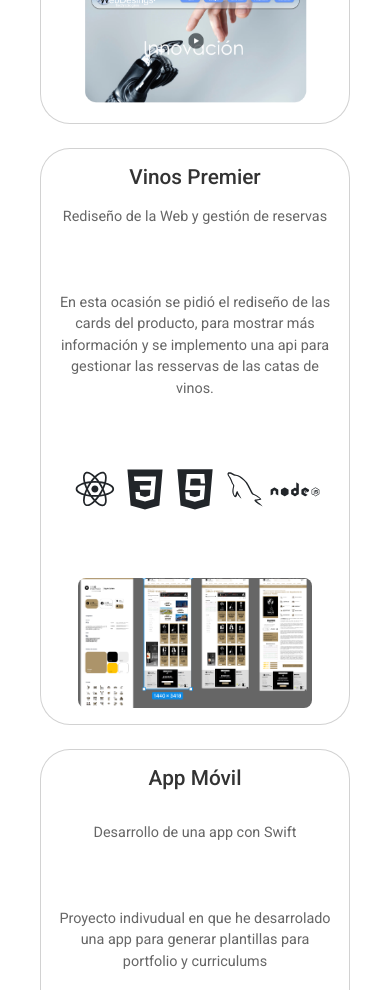
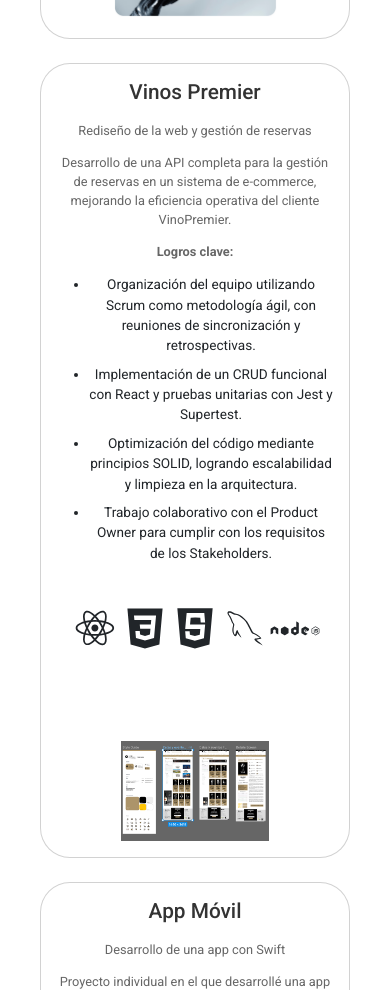
Before and after one commit to pointfs/portfolio-one-copia, a React (Vite) app: page / in a window 390 px wide. Shown: the part 1780-2770 px from the top of the page. Built offline with nearby package versions, Linux system fonts and the light colour scheme.

Commit message:
changes-cards-project-styled

```diff
--- a/src/components/gallerypro/GalleryProjects.css
+++ b/src/components/gallerypro/GalleryProjects.css
@@ -32,7 +32,6 @@
 .card {
   background-color: #ffffff;
   border-radius: 30px;
-  box-shadow: 0 8px 16px linear-gradient(180deg, #5a34b27e, #0066ff6d, #0c41a3);
   overflow: hidden;
   max-width: 1000px;
   width: 100%;
@@ -40,7 +39,7 @@
   padding: 1.5rem 1rem;
   transition: transform 0.3s ease, box-shadow 0.3s ease;
   transform: translateY(30px);
-  animation: fadeInUpCard 0.8s forwards; /* Animación de cada card */
+  animation: fadeInUpCard 0.8s forwards;
   animation-delay: calc(0.1s * var(--i));
 }
 
@@ -55,9 +54,9 @@
   }
 }
 
-/* Animación de hover en las cards */
+
 .card:hover {
-  transform: translateY(-5px);
+  transform: translateY(-25px);
   box-shadow: 0 8px 16px rgba(0, 0, 0, 0.2);
 }
 
@@ -66,14 +65,51 @@
 }
 
 .bg-dark .card {
-  box-shadow: 8px 8px 16px rgba(242, 240, 240, 0.1);
+  box-shadow: 8px 8px 16px rgba(242, 240, 240, 0.231);
   position: relative;
   padding: 20px;
+  margin-bottom: 30px;
   border-radius: 30px;
   transition: box-shadow 0.3s ease, transform 0.3s ease;
   border: 4px solid transparent;
   background-clip: padding-box;
+  animation: borderAnimation 2s infinite;
 }
+
+@keyframes borderAnimation {
+  0% {
+    border-top: 2px solid #0f0fe1;
+    border-right: 2px solid #b300ff;
+    border-bottom: 2px solid #0073ff;
+    border-left: 2px solid #a200ff89;
+  }
+  20% {
+    border-top: 2px solid #a200ff89;
+    border-right: 2px solid #0f0fe1;
+    border-bottom: 2px solid#b300ff;
+    border-left: 2px solid #0073ff;
+  }
+  60% {
+    border-top: 2px solid #0073ff;
+    border-right: 2px solid #a200ff89;
+    border-bottom: 2px solid #0f0fe1;
+    border-left: 2px solid #b300ff;
+  }
+  80% {
+    border-top: 2px solid #b300ff;
+    border-right: 2px solid #0073ff;
+    border-bottom: 2px solid #a200ff89;
+    border-left: 2px solid #0f0fe1;
+
+  }
+  100% {
+    border-top: 2px solid #0f0fe1;
+    border-right: 2px solid #b300ff;
+    border-bottom: 2px solid #0073ff;
+    border-left: 2px solid #a200ff89;
+  }
+}
+
 
 .bg-dark .card::before {
   content: '';
@@ -82,7 +118,7 @@
   left: 0;
   width: 100%;
   height: 100%;
-  background: linear-gradient(160deg, #2b2b2cbd, #605f5fc5, #373737);
+  background-color: #333333ef;
   background-size: 200% 100%;
   background-position: 0 0;
   border-radius: 12px;
@@ -107,7 +143,11 @@
   transform: translateY(-5px);
 }
 
-.bg-dark .card h2, .bg-dark .card p {
+.bg-dark .card h2,
+.bg-dark .card p,
+.bg-dark .card li,
+.bg-dark .card ul,
+.bg-dark .card .tech-icons {
   color: #ffffff;
 }
 
@@ -137,9 +177,9 @@
 }
 
 .card img {
-  width: 85%;
+  width: 100%;
   height: auto;
-  object-fit: cover;
+  object-fit: contain;
   border-radius: 8px;
   transition: transform 0.3s ease;
   display: block;
@@ -164,8 +204,17 @@
     padding: 1.2rem;
   }
 
+  .card p {
+    font-size: 0.9rem;
+    margin-bottom: 1rem;
+  }
+
+  .card ul {
+    margin-left: 1rem;
+  }
+
   .card img {
-    height: 150px;
+    height: 200px;
   }
 }
 
@@ -184,10 +233,26 @@
   }
 
   .card p {
-    font-size: 0.9rem;
+    font-size: 0.8rem;
+    margin-bottom: 0.8rem;
+  }
+
+  .card ul {
+    padding-left: 1rem;
+    margin-bottom: 1rem;
+  }
+
+  .card li {
+    font-size: 0.85rem;
+    margin-bottom: 0.5rem;
+  }
+
+  .tech-icons {
+    margin-top: 1rem;
+    margin-bottom: 1.5rem;
   }
 
   .card img {
-    height: 130px;
+    height: 100px;
   }
 }
--- a/src/components/gallerypro/GalleryProjects.jsx
+++ b/src/components/gallerypro/GalleryProjects.jsx
@@ -1,6 +1,6 @@
 import React from 'react';
 import './GalleryProjects.css';
-import { DiApple , DiReact , DiBootstrap , DiCss3 , DiHtml5 , DiJavascript , DiNodejs , DiMysql, DiIllustrator } from "react-icons/di";
+import { DiApple, DiReact, DiBootstrap, DiCss3, DiHtml5, DiJavascript, DiNodejs, DiMysql, DiIllustrator, DiTrello } from "react-icons/di";
 
 import Proyecto1 from '../../assets/img/works/Proyecto1.png';
 import Proyecto2 from '../../assets/img/works/Proyecto2.png';
@@ -17,36 +17,40 @@ const GalleryProjects = () => {
 
         <article className="card">
           <a href="https://github.com/Elianarve/Proyecto-grupal" target="_blank" rel="noopener noreferrer">
-            <h2>LandingPage</h2>
+            <h2>Landing Page</h2>
           </a>
           <p>Proyecto de aprendizaje</p>
-          <p>El primer proyecto que realizamos de forma conjenta consitió en una landing page, todo un reto ya que solo llevabamos 3 semanas formandonos en este sector.</p>
+          <p>El primer proyecto grupal consistió en una landing page. Este reto fomentó el aprendizaje colaborativo y la aplicación de conceptos iniciales de desarrollo web, tras solo tres semanas de formación.</p>
           <div className="tech-icons">
             <DiHtml5 size={50} />
-            <DiCss3  size={50} />
+            <DiCss3 size={50} />
             <DiJavascript size={50} />
             <DiBootstrap size={50} />
           </div>
-          <img src={Proyecto1} alt="Proyecto 1" />
-
+          <img src={Proyecto1} alt="Landing Page" />
         </article>
 
         <article className="card">
           <a href="https://github.com/SarayAnta/VINO-PREMIER" target="_blank" rel="noopener noreferrer">
             <h2>Vinos Premier</h2>
           </a>
-          <p>Rediseño de la Web y gestión de reservas</p>
-          <p>En esta ocasión se pidió el rediseño de las cards del producto, para mostrar más información y se implemento una api para gestionar las resservas de las catas de vinos.</p>
+          <p>Rediseño de la web y gestión de reservas</p>
+          <p>Desarrollo de una API completa para la gestión de reservas en un sistema de e-commerce, mejorando la eficiencia operativa del cliente VinoPremier.</p>
+          <p><strong>Logros clave:</strong></p>
+          <ul>
+            <li>Organización del equipo utilizando Scrum como metodología ágil, con reuniones de sincronización y retrospectivas.</li>
+            <li>Implementación de un CRUD funcional con React y pruebas unitarias con Jest y Supertest.</li>
+            <li>Optimización del código mediante principios SOLID, logrando escalabilidad y limpieza en la arquitectura.</li>
+            <li>Trabajo colaborativo con el Product Owner para cumplir con los requisitos de los Stakeholders.</li>
+          </ul>
           <div className="tech-icons">
-          <DiReact size={50} />
-            <DiCss3  size={50} />
+            <DiReact size={50} />
+            <DiCss3 size={50} />
             <DiJavascript size={50} />
             <DiMysql size={50} />
             <DiNodejs size={50} />
           </div>
-          <img src={Proyecto4} alt="Proyecto 4" />
-
-
+          <img src={Proyecto4} alt="Vinos Premier" />
         </article>
 
         <article className="card">
@@ -54,13 +58,41 @@ const GalleryProjects = () => {
             <h2>App Móvil</h2>
           </a>
           <p>Desarrollo de una app con Swift</p>
-          <p>Proyecto indivudual en que he desarrolado una app para generar plantillas para portfolio y curriculums</p>
+          <p>Proyecto individual en el que desarrollé una app para generar plantillas personalizables de portfolios y currículums, destacando por su interfaz intuitiva.</p>
           <div className="tech-icons">
-          <DiApple size={50} />
-          <DiIllustrator size={50} />
+            <DiApple size={50} />
+            <DiIllustrator size={50} />
           </div>
+          <img src={Proyecto5} alt="App Móvil" />
+        </article>
 
-          <img src={Proyecto5} alt="Proyecto 5" />
+        <article className="card">
+          <a href="">
+          <h2>NewsPaper</h2>
+          </a>
+          <p>Plataforma con Sesiones Diferenciadas, CRUD</p>
+          <p>Creación de un sistema web con diferentes niveles de usuario y permisos para la edición de contenido.</p>
+          <p><strong>Logros clave:</strong></p>
+          <ul>
+<li>Diseño e implementación de un CRUD avanzado con React y backend en Node.js.
+</li>
+<li>Integración de Styled Components para lograr un diseño visual organizado y eficiente.
+</li>
+<li>Desarrollo de pruebas unitarias y de integración con Jest para garantizar la calidad del código.
+</li>
+<li>Tecnologías: React, Styled Components, Node.js, Jest, Supertest.
+</li>
+</ul>
+<div className="tech-icons">
+  <DiReact size={50} />
+  <DiCss3 size={50} />
+  <DiJavascript size={50} />
+  <DiMysql size={50} />
+  <DiNodejs size={50} />
+  <DiTrello size={50} />
+</div>
+
+<img src={Proyecto5} alt="App NewsPaper" />
 
         </article>
 
@@ -68,17 +100,15 @@ const GalleryProjects = () => {
           <a href="https://www.webspymes.es" target="_blank" rel="noopener noreferrer">
             <h2>WebsPymes</h2>
           </a>
-          <p>Desarrollo de una Web con React</p>
-          <p>Mi proyecto actual de emprendimiento, se trata de una web enfocada al desarrollo web de autónomos y pymes</p>
+          <p>Desarrollo de una web con React</p>
+          <p>Proyecto personal enfocado en soluciones digitales para autónomos y pequeñas empresas, combinando diseño moderno y funcionalidad.</p>
           <div className="tech-icons">
             <DiHtml5 size={50} />
             <DiCss3 size={50} />
             <DiJavascript size={50} />
             <DiReact size={50} />
-
           </div>
-          <img src={Proyecto6} alt="Proyecto 6" />
-
+          <img src={Proyecto6} alt="WebsPymes" />
         </article>
 
       </div>
```
